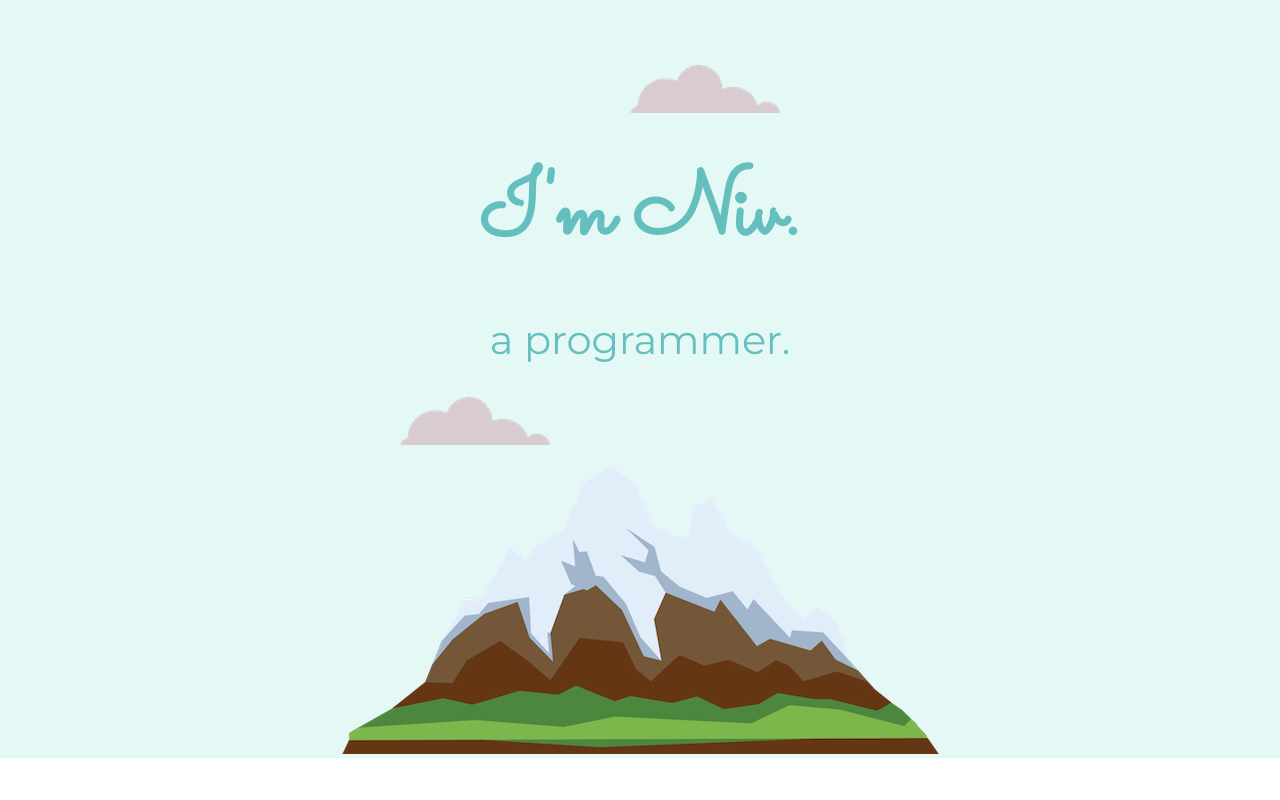
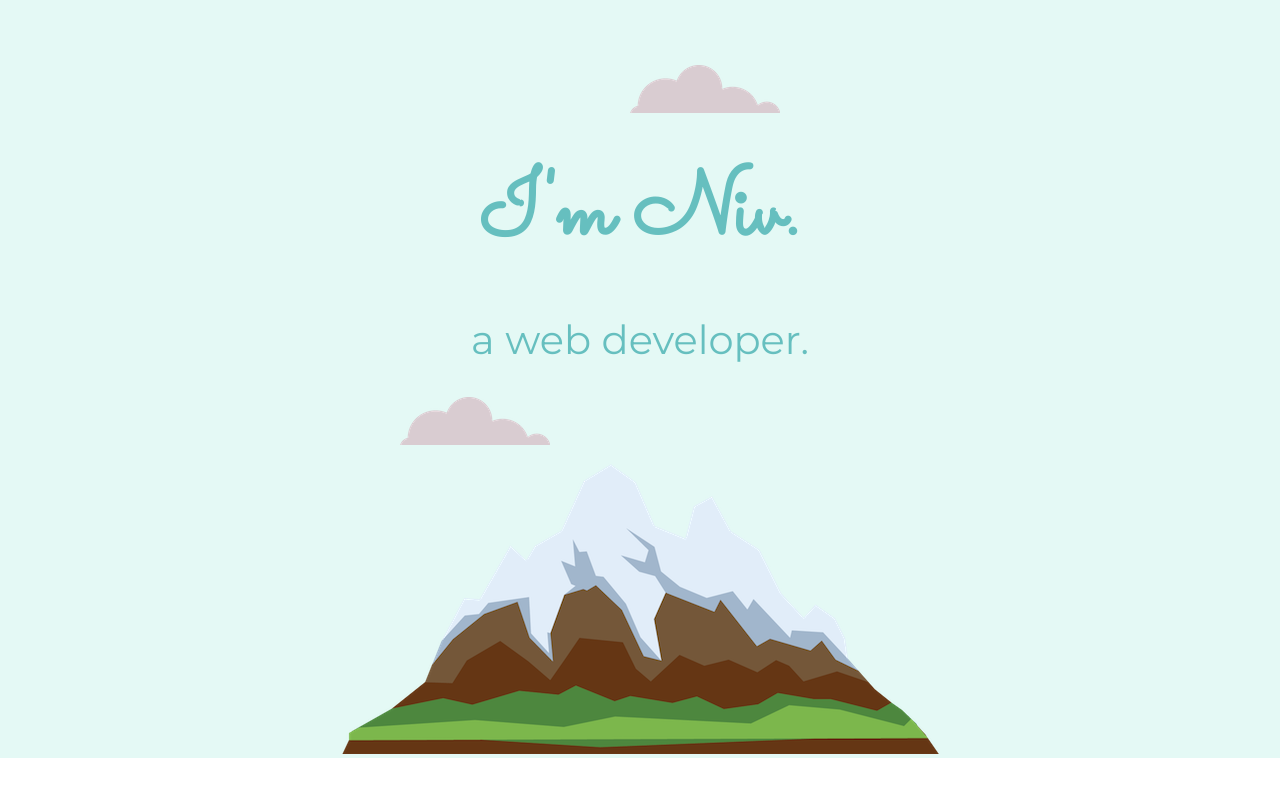
Before and after one commit to NivAbargil/CSS-My-Site, a plain HTML site: page index.html in a window 1280 px wide. Shown: the top 800 px of the page. Drawn offline with Linux system fonts and the light colour scheme.

Commit message:
Update index.html

```diff
--- a/index.html
+++ b/index.html
@@ -16,7 +16,7 @@
     <div class="top-container">
         <img class="top-cloud" src="images/cloud.png" alt="cloud-image">
         <h1>I'm Niv.</h1>
-        <h2>a programmer.</h2>
+        <h2>a web developer.</h2>
         <img class="bottom-cloud" src="images/cloud.png" alt="cloud-image">
         <img src="images/mountain.png" alt="mountain-image">
     </div>
```
